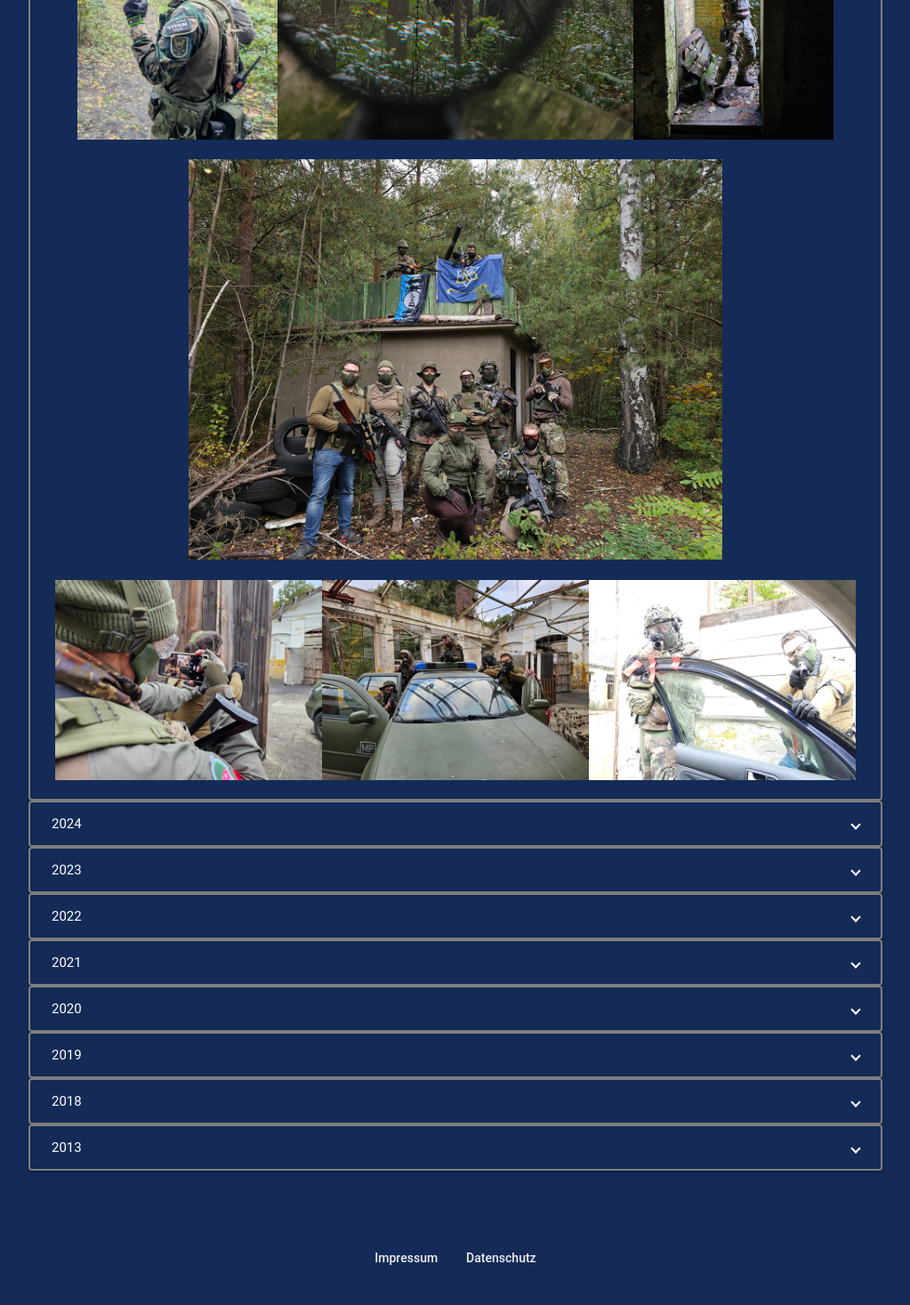
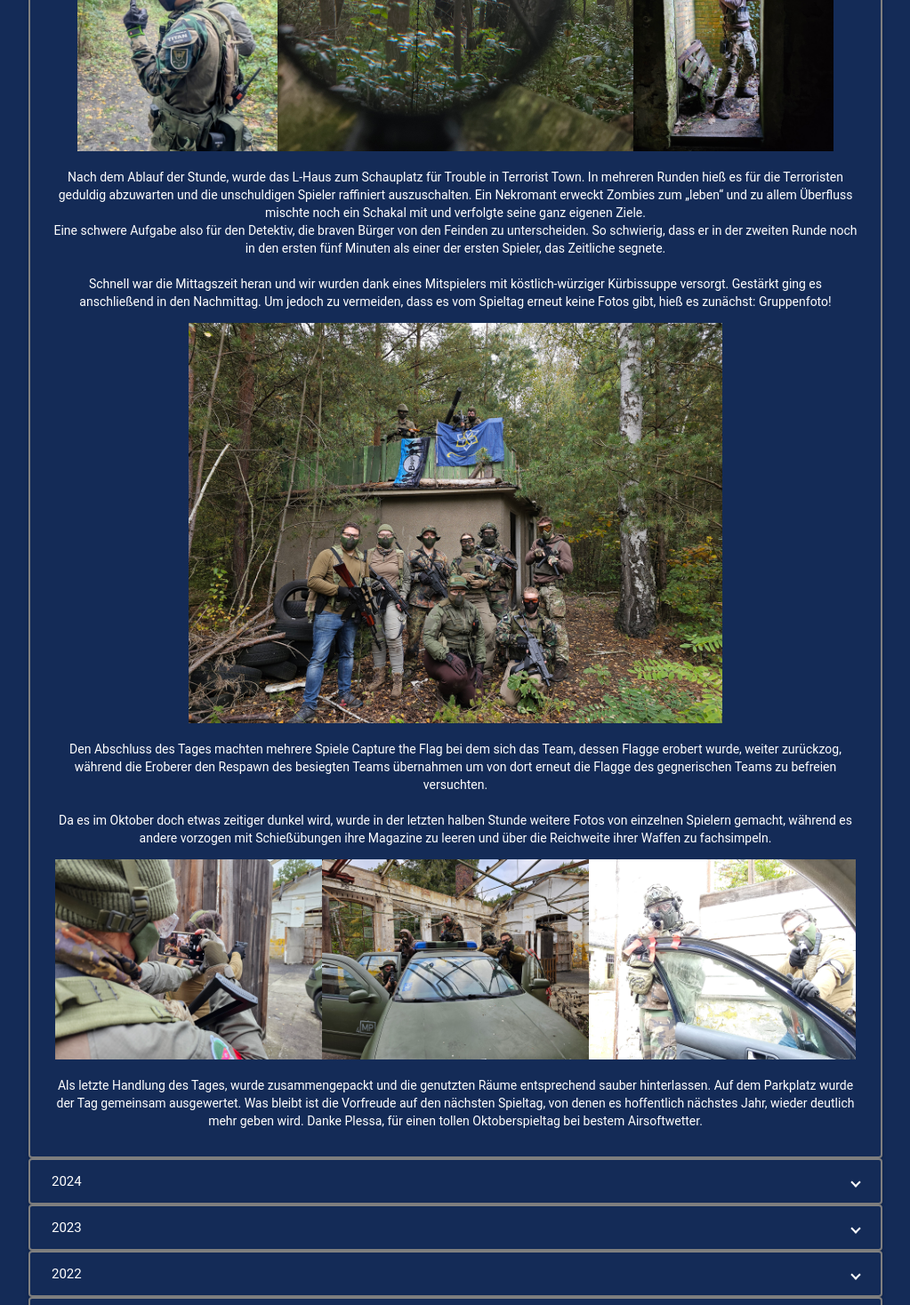
Before and after one commit to freizeit-team-dresden/airsoft, an Angular app: page /#/news in a window 1280 px wide. Shown: the part 1874-3341 px from the top of the page at 89% size, without its empty margins (128-1151 px from the left). Built offline with nearby package versions, Linux system fonts and the light colour scheme.

Commit message:
Update news.component.html

```diff
--- a/src/app/news/news.component.html
+++ b/src/app/news/news.component.html
@@ -15,29 +15,26 @@
     <h2><font color=white>11.10.2025</font></h2>
     <p class="expansionPanelContent">Das bisherige Jahr war leider nicht mit vielen Spieltagen gesegnet. Immer wieder kam etwas dazwischen, sodass wir unsere angestrebte Mindestspieleranzahl nicht erreicht haben. Ein Spiel sollte jedoch noch vor Ende der Saison stattfinden und man einigte sich auf den 11.10.2025. Da unser Stamm-Spielfeld für den Termin bereits ausgebucht war, sind wir auf das Spielfeld in Plessa ausgewichen und wurden mit einem wirklich schönen Spieltag belohnt.
     </p>
-	<h2></h2>
     <a href="assets/photos/251011/251011_1.jpg" target="_blank"><img src="assets/photos/251011/251011_1.jpg" class="photo" style="width: 600px; height: 450px;"/></a>
-    <p class="expansionPanelContent">Einige wenige, kannten das Gelände bereits, für viele war das Feld unbekanntes Terrain. Zum Glück gab es vereinzelt Karten, sodass man sich im Voraus grob orientieren und das Spielfeld eingrenzen konnte. Nach der obligatorischen Einweisung und dem Chronen der Waffen wurde sich eine Stunde warmgespielt. Die insgesamt 11 Spieler wurden in Zweierteams aufgeteilt und der verbleibende Spieler, bildete mit dem ersten Spieler der zurück zum Spawn kam, ein neues Duo. Gemeinsam konnten die Teams so nach und nach ein Großteil des Geländes erkunden.
+    <p class="expansionPanelContent">Einige wenige, kannten das Gelände bereits, für viele war das Feld unbekanntes Terrain. Zum Glück gab es vereinzelt Karten, sodass man sich im Voraus grob orientieren und das Spielfeld eingrenzen konnte.<br>
+    Nach der obligatorischen Einweisung und dem Chronen der Waffen wurde sich eine Stunde warmgespielt. Die insgesamt 11 Spieler wurden in Zweierteams aufgeteilt und der verbleibende Spieler, bildete mit dem ersten Spieler der zurück zum Spawn kam, ein neues Duo. Gemeinsam konnten die Teams so nach und nach ein Großteil des Geländes erkunden.
     </p>
-    <h2></h2>
     <a href="assets/photos/251011/251011_3.jpg" target="_blank"><img src="assets/photos/251011/251011_3.jpg" class="photo" style="width: 225px; height: 300px;"/></a>
     <a href="assets/photos/251011/251011_2.jpg" target="_blank"><img src="assets/photos/251011/251011_2.jpg" class="photo" style="width: 400px; height: 300px;"/></a>
     <a href="assets/photos/251011/251011_4.jpg" target="_blank"><img src="assets/photos/251011/251011_4.jpg" class="photo" style="width: 225px; height: 300px;"/></a>
-    <!-- <p class="expansionPanelContent">Nach dem Ablauf der Stunde, wurde das L-Haus zum Schauplatz für Trouble in Terrorist Town. In mehreren Runden hieß es für die Terroristen geduldig abzuwarten und die unschuldigen Spieler raffiniert auszuschalten. Ein Nekromant erweckt Zombies zum „leben“ und zu allem Überfluss mischte noch ein Schakal mit und verfolgte seine ganz eigenen Ziele.</br>
-    Eine schwere Aufgabe also für den Detektiv, die braven Bürger von den Feinden zu unterscheiden. So schwierig, dass er in der zweiten Runde noch in den ersten fünf Minuten als einer der ersten Spieler, das Zeitliche segnete.</br></br>
+    <p class="expansionPanelContent">Nach dem Ablauf der Stunde, wurde das L-Haus zum Schauplatz für Trouble in Terrorist Town. In mehreren Runden hieß es für die Terroristen geduldig abzuwarten und die unschuldigen Spieler raffiniert auszuschalten. Ein Nekromant erweckt Zombies zum „leben“ und zu allem Überfluss mischte noch ein Schakal mit und verfolgte seine ganz eigenen Ziele.<br>
+    Eine schwere Aufgabe also für den Detektiv, die braven Bürger von den Feinden zu unterscheiden. So schwierig, dass er in der zweiten Runde noch in den ersten fünf Minuten als einer der ersten Spieler, das Zeitliche segnete.<br><br>
     Schnell war die Mittagszeit heran und wir wurden dank eines Mitspielers mit köstlich-würziger Kürbissuppe versorgt. Gestärkt ging es anschließend in den Nachmittag. Um jedoch zu vermeiden, dass es vom Spieltag erneut keine Fotos gibt, hieß es zunächst: Gruppenfoto!
-    </p> -->
-    <h2></h2>
+    </p>
     <a href="assets/photos/251011/251011_5.jpg" target="_blank"><img src="assets/photos/251011/251011_5.jpg" class="photo" style="width: 600px; height: 450px;"/></a>
-    <!-- <p class="expansionPanelContent">Den Abschluss des Tages machten mehrere Spiele Capture the Flag bei dem sich das Team, dessen Flagge erobert wurde, weiter zurückzog, während die Eroberer den Respawn des besiegten Teams übernahmen um von dort erneut die Flagge des gegnerischen Teams zu befreien versuchten.</br></br>
+    <p class="expansionPanelContent">Den Abschluss des Tages machten mehrere Spiele Capture the Flag bei dem sich das Team, dessen Flagge erobert wurde, weiter zurückzog, während die Eroberer den Respawn des besiegten Teams übernahmen um von dort erneut die Flagge des gegnerischen Teams zu befreien versuchten.<br><br>
     Da es im Oktober doch etwas zeitiger dunkel wird, wurde in der letzten halben Stunde weitere Fotos von einzelnen Spielern gemacht, während es andere vorzogen mit Schießübungen ihre Magazine zu leeren und über die Reichweite ihrer Waffen zu fachsimpeln.
-    </p> -->
-    <h2></h2>
+    </p>
     <a href="assets/photos/251011/251011_6.jpg" target="_blank"><img src="assets/photos/251011/251011_6.jpg" class="photo" style="width: 300px; height: 225px;"/></a>
     <a href="assets/photos/251011/251011_7.jpg" target="_blank"><img src="assets/photos/251011/251011_7.jpg" class="photo" style="width: 300px; height: 225px;"/></a>
     <a href="assets/photos/251011/251011_8.jpg" target="_blank"><img src="assets/photos/251011/251011_8.jpg" class="photo" style="width: 300px; height: 225px;"/></a>
-    <!-- <p class="expansionPanelContent">Als letzte Handlung des Tages, wurde zusammengepackt und die genutzten Räume entsprechend sauber hinterlassen. Auf dem Parkplatz wurde der Tag gemeinsam ausgewertet. Was bleibt ist die Vorfreude auf den nächsten Spieltag, von denen es hoffentlich nächstes Jahr, wieder deutlich mehr geben wird. Danke Plessa, für einen tollen Oktoberspieltag bei bestem Airsoftwetter.
-    </p> -->
+    <p class="expansionPanelContent">Als letzte Handlung des Tages, wurde zusammengepackt und die genutzten Räume entsprechend sauber hinterlassen. Auf dem Parkplatz wurde der Tag gemeinsam ausgewertet. Was bleibt ist die Vorfreude auf den nächsten Spieltag, von denen es hoffentlich nächstes Jahr, wieder deutlich mehr geben wird. Danke Plessa, für einen tollen Oktoberspieltag bei bestem Airsoftwetter.
+    </p>
 
  </mat-expansion-panel>
 
```
